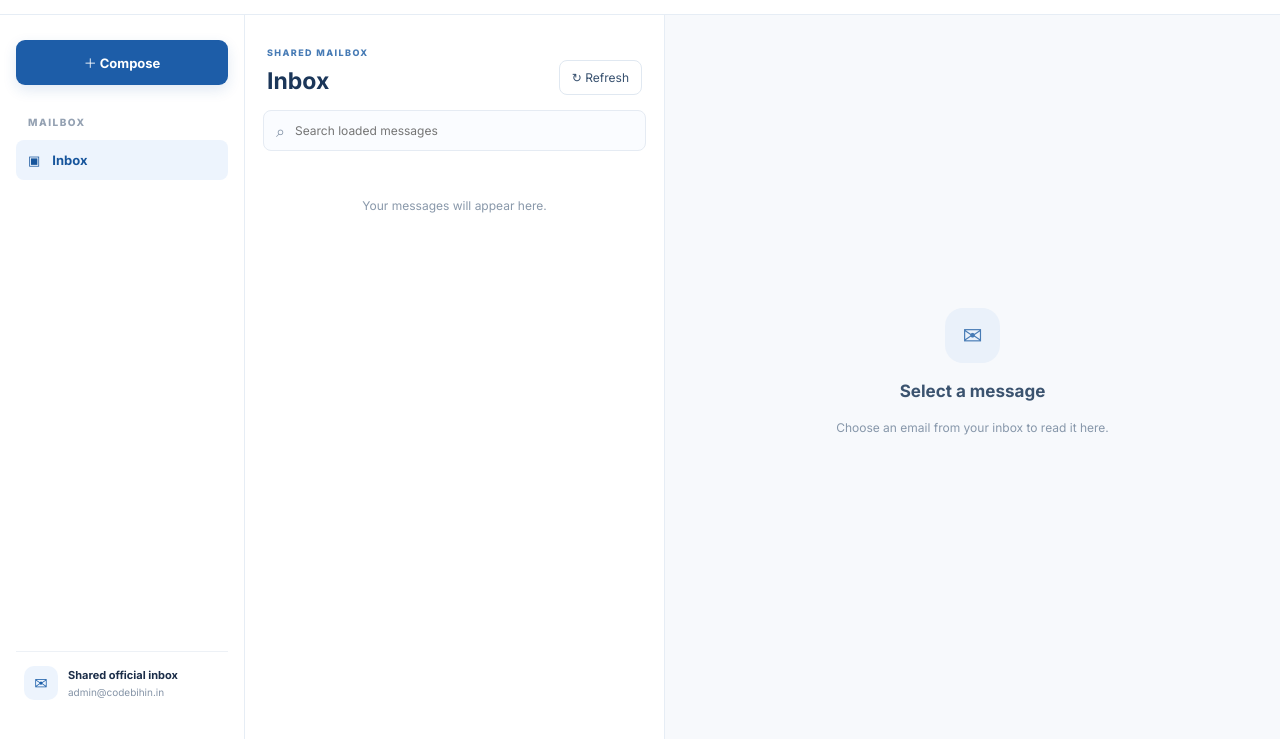
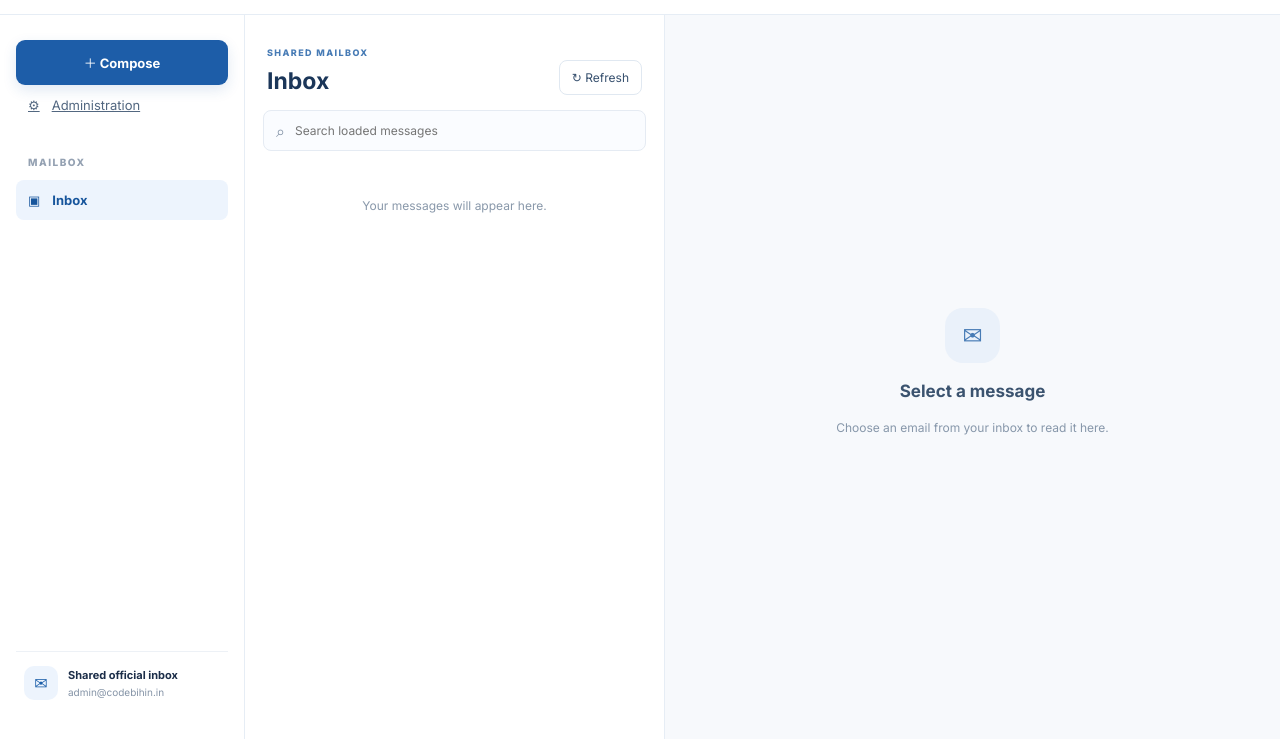
Before and after one commit to priyabratacare-source/CodeBihin-Email, a plain HTML site: page webmail.html in a window 1280 px wide. Shown: the part 61-800 px from the top of the page. Drawn offline with Linux system fonts and the light colour scheme; no server answers.

Commit message:
Add administrator console navigation link

```diff
--- a/webmail.html
+++ b/webmail.html
@@ -27,6 +27,7 @@
     <div class="mail-layout">
       <aside class="mail-sidebar">
         <button id="composeButton" class="compose-button">＋ Compose</button>
+        <a id="adminLink" class="folder" href="./admin.html" hidden>⚙ <span>Administration</span></a>
         <div class="sidebar-label">MAILBOX</div>
         <nav id="folderList" class="folder-list">
           <button class="folder active" data-folder="INBOX">▣ <span>Inbox</span></button>
```
